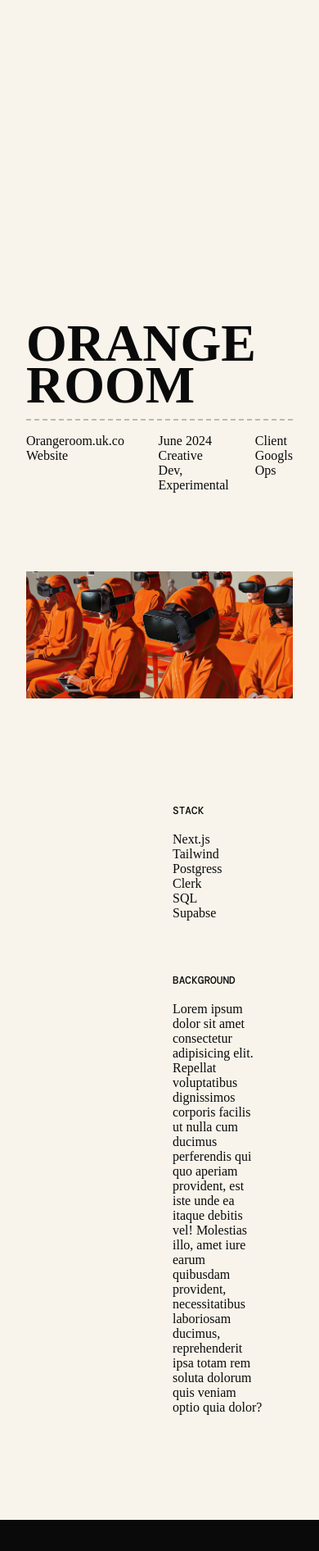
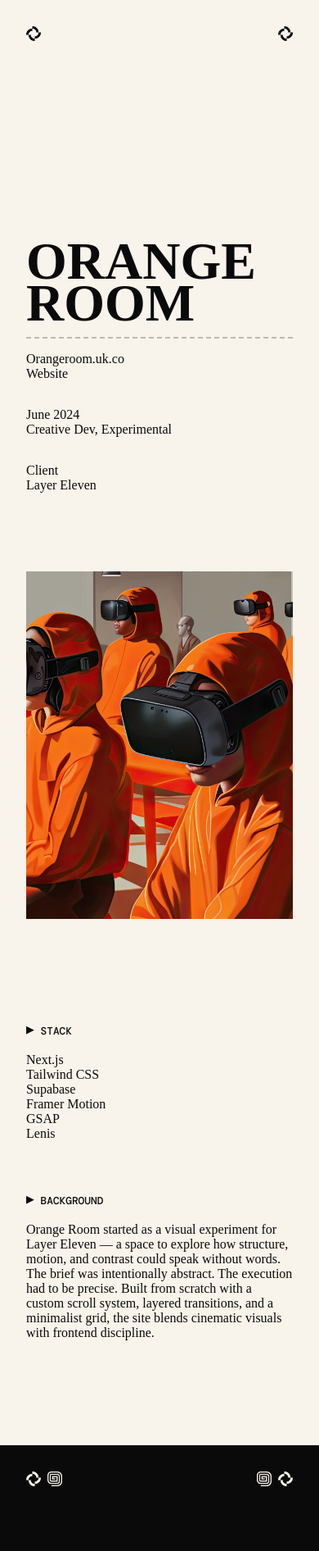
Before and after one commit to 0xgrvx/mwtjuly2025, a website built with Vite: page project.html in a window 390 px wide. Shown: the top 1892 px of the page at 82% size. Built offline with nearby package versions, Linux system fonts and the light colour scheme; a web font is replaced by a local one.

Commit message:
sample project page
Co-authored-by: Gaurav <72154932+gauravmandall@users.noreply.github.com>

```diff
--- a/css/project.css
+++ b/css/project.css
@@ -103,7 +103,7 @@
 
 .snapshots-progress-bar {
   position: absolute;
-  bottom: 3rem;
+  bottom: 2rem;
   left: 50%;
   transform: translateX(-50%);
   width: 20%;
@@ -135,7 +135,7 @@
   position: relative;
   width: 100vw;
   height: 100%;
-  padding: 4rem 0 6rem 0;
+  padding: 8rem 0 10rem 0;
   overflow: hidden;
 }
 
@@ -161,7 +161,7 @@
   overflow: hidden;
 }
 
-.next-project .container {
+.next-project .container.next-project-data {
   display: flex;
   flex-direction: column;
   gap: 1rem;
@@ -189,3 +189,54 @@
   display: flex;
   gap: 2rem;
 }
+
+.home-spotlight-top-bar {
+  position: absolute;
+  top: 0;
+  left: 0;
+  width: 100%;
+}
+
+.home-spotlight-bottom-bar {
+  position: absolute;
+  bottom: 0;
+  left: 0;
+  width: 100%;
+}
+
+.home-spotlight-top-bar .container,
+.home-spotlight-bottom-bar .container {
+  display: flex;
+  justify-content: space-between;
+}
+
+@media (max-width: 1000px) {
+  .project-header .project-meta,
+  .project-header .project-meta-col:nth-child(2),
+  .next-project .next-project-meta,
+  .next-project .next-project-meta-col:nth-child(2) {
+    flex-direction: column;
+  }
+
+  .project-banner-img {
+    aspect-ratio: 4/5;
+  }
+
+  .project-overview .container .project-overview-col:nth-child(1),
+  .project-info .container .project-info-col:nth-child(1) {
+    display: none;
+  }
+
+  .project-overview
+    .container
+    .project-overview-col:nth-child(2)
+    .project-overview-copy,
+  .project-info .container .project-info-col:nth-child(2) .project-info-copy {
+    width: 100%;
+  }
+
+  .snapshots-progress-bar {
+    bottom: 5rem;
+    width: calc(100% - 4rem);
+  }
+}
--- a/project.html
+++ b/project.html
@@ -9,6 +9,20 @@
     <link rel="stylesheet" href="/css/project.css" />
   </head>
   <body>
+    <div class="home-spotlight-top-bar">
+      <div class="container">
+        <div class="symbols-container">
+          <div class="symbol">
+            <img src="/symbols/s1-dark.png" alt="Symbol" />
+          </div>
+        </div>
+        <div class="symbols-container">
+          <div class="symbol">
+            <img src="/symbols/s1-dark.png" alt="Symbol" />
+          </div>
+        </div>
+      </div>
+    </div>
     <section class="project-header">
       <div class="container">
         <div class="project-title">
@@ -27,7 +41,7 @@
             </div>
             <div class="project-meta-sub-col">
               <p>Client</p>
-              <p>Googls Ops</p>
+              <p>Layer Eleven</p>
             </div>
           </div>
         </div>
@@ -45,25 +59,25 @@
         <div class="project-overview-col"></div>
         <div class="project-overview-col">
           <div class="project-stack">
-            <p class="mono">Stack</p>
+            <p class="mono"><span>&#9654;</span> Stack</p>
             <br />
             <p>Next.js</p>
-            <p>Tailwind</p>
-            <p>Postgress</p>
-            <p>Clerk</p>
-            <p>SQL</p>
-            <p>Supabse</p>
+            <p>Tailwind CSS</p>
+            <p>Supabase</p>
+            <p>Framer Motion</p>
+            <p>GSAP</p>
+            <p>Lenis</p>
           </div>
           <div class="project-overview-copy">
-            <p class="mono">Background</p>
+            <p class="mono"><span>&#9654;</span> Background</p>
             <br />
             <p>
-              Lorem ipsum dolor sit amet consectetur adipisicing elit. Repellat
-              voluptatibus dignissimos corporis facilis ut nulla cum ducimus
-              perferendis qui quo aperiam provident, est iste unde ea itaque
-              debitis vel! Molestias illo, amet iure earum quibusdam provident,
-              necessitatibus laboriosam ducimus, reprehenderit ipsa totam rem
-              soluta dolorum quis veniam optio quia dolor?
+              Orange Room started as a visual experiment for Layer Eleven — a
+              space to explore how structure, motion, and contrast could speak
+              without words. The brief was intentionally abstract. The execution
+              had to be precise. Built from scratch with a custom scroll system,
+              layered transitions, and a minimalist grid, the site blends
+              cinematic visuals with frontend discipline.
             </p>
           </div>
         </div>
@@ -71,6 +85,33 @@
     </section>
 
     <section class="project-snapshots">
+      <div class="home-spotlight-top-bar">
+        <div class="container">
+          <div class="symbols-container">
+            <div class="symbol">
+              <img src="/symbols/s1-light.png" alt="Symbol" />
+            </div>
+            <div class="symbol">
+              <img src="/symbols/s2-light.png" alt="Symbol" />
+            </div>
+          </div>
+          <div class="symbols-container">
+            <div class="symbol">
+              <img src="/symbols/s2-light.png" alt="Symbol" />
+            </div>
+            <div class="symbol">
+              <img src="/symbols/s1-light.png" alt="Symbol" />
+            </div>
+          </div>
+        </div>
+      </div>
+
+      <div class="home-spotlight-bottom-bar">
+        <div class="container">
+          <p class="mono"><span>&#9654;</span> Interface Study</p>
+          <p class="mono">/ Moodboard</p>
+        </div>
+      </div>
       <div class="project-snapshots-wrapper">
         <div class="project-snapshot">
           <img src="/project-img-1.jpg" alt="" />
@@ -97,26 +138,26 @@
     <section class="project-info">
       <div class="container">
         <div class="project-info-col"></div>
+
         <div class="project-info-col">
           <div class="project-info-copy">
-            <p class="mono">Client Review</p>
+            <p class="mono"><span>&#9654;</span> Client Review</p>
             <br />
             <p>
-              Lorem ipsum dolor sit amet consectetur adipisicing elit. Repellat
-              voluptatibus dignissimos corporis facilis ut nulla cum ducimus
-              perferendis qui quo aperiam provident, est iste unde ea itaque
-              debitis vel! Molestias illo, amet iure earum quibusdam provident,
-              necessitatibus laboriosam ducimus, reprehenderit ipsa totam rem
-              soluta dolorum quis veniam optio quia dolor?
+              Working with Juno felt more like teaming up with a creative
+              partner than hiring a developer. From the first conversation, he
+              understood the energy and mood we were aiming for. He asked the
+              right questions, explored visual directions with intent, and
+              delivered a build that felt as thoughtful as it was bold.
             </p>
             <br />
             <p>
-              Lorem ipsum dolor sit amet consectetur adipisicing elit. Repellat
-              voluptatibus dignissimos corporis facilis ut nulla cum ducimus
-              perferendis qui quo aperiam provident, est iste unde ea itaque
-              debitis vel! Molestias illo, amet iure earum quibusdam provident,
-              necessitatibus laboriosam ducimus, reprehenderit ipsa totam rem
-              soluta dolorum quis veniam optio quia dolor?
+              Every detail, from scroll behavior to motion timing was carefully
+              considered. Juno brought clarity to a concept that had only lived
+              in loose sketches and moodboards. He helped us tell a story
+              through interface and interaction. The result is something that
+              not only represents who we are, but inspires how we build from
+              here.
             </p>
           </div>
         </div>
@@ -124,7 +165,34 @@
     </section>
 
     <section class="next-project">
-      <div class="container">
+      <div class="home-spotlight-top-bar">
+        <div class="container">
+          <div class="symbols-container">
+            <div class="symbol">
+              <img src="/symbols/s1-light.png" alt="Symbol" />
+            </div>
+            <div class="symbol">
+              <img src="/symbols/s2-light.png" alt="Symbol" />
+            </div>
+            <div class="symbol">
+              <img src="/symbols/s3-light.png" alt="Symbol" />
+            </div>
+          </div>
+          <div class="symbols-container">
+            <div class="symbol">
+              <img src="/symbols/s3-light.png" alt="Symbol" />
+            </div>
+            <div class="symbol">
+              <img src="/symbols/s2-light.png" alt="Symbol" />
+            </div>
+            <div class="symbol">
+              <img src="/symbols/s1-light.png" alt="Symbol" />
+            </div>
+          </div>
+        </div>
+      </div>
+
+      <div class="container next-project-data">
         <div class="next-project-title">
           <h3>Futureschool</h3>
         </div>
@@ -141,9 +209,16 @@
             </div>
             <div class="next-project-meta-sub-col">
               <p>Client</p>
-              <p>Vercel Creatives</p>
+              <p>Signal Department</p>
             </div>
           </div>
+        </div>
+      </div>
+
+      <div class="home-spotlight-bottom-bar">
+        <div class="container">
+          <p class="mono"><span>&#9654;</span> Next fragment</p>
+          <p class="mono">/ Ability Showcase</p>
         </div>
       </div>
     </section>
```
